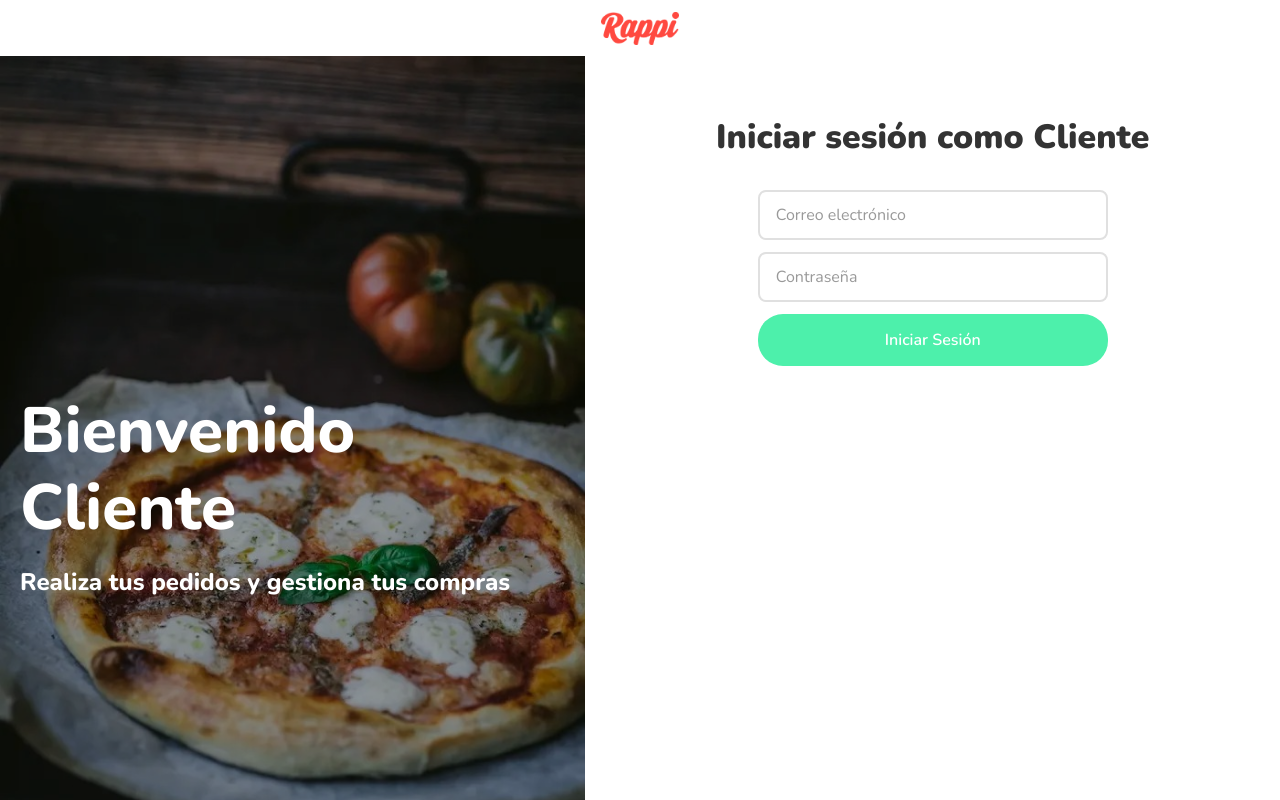
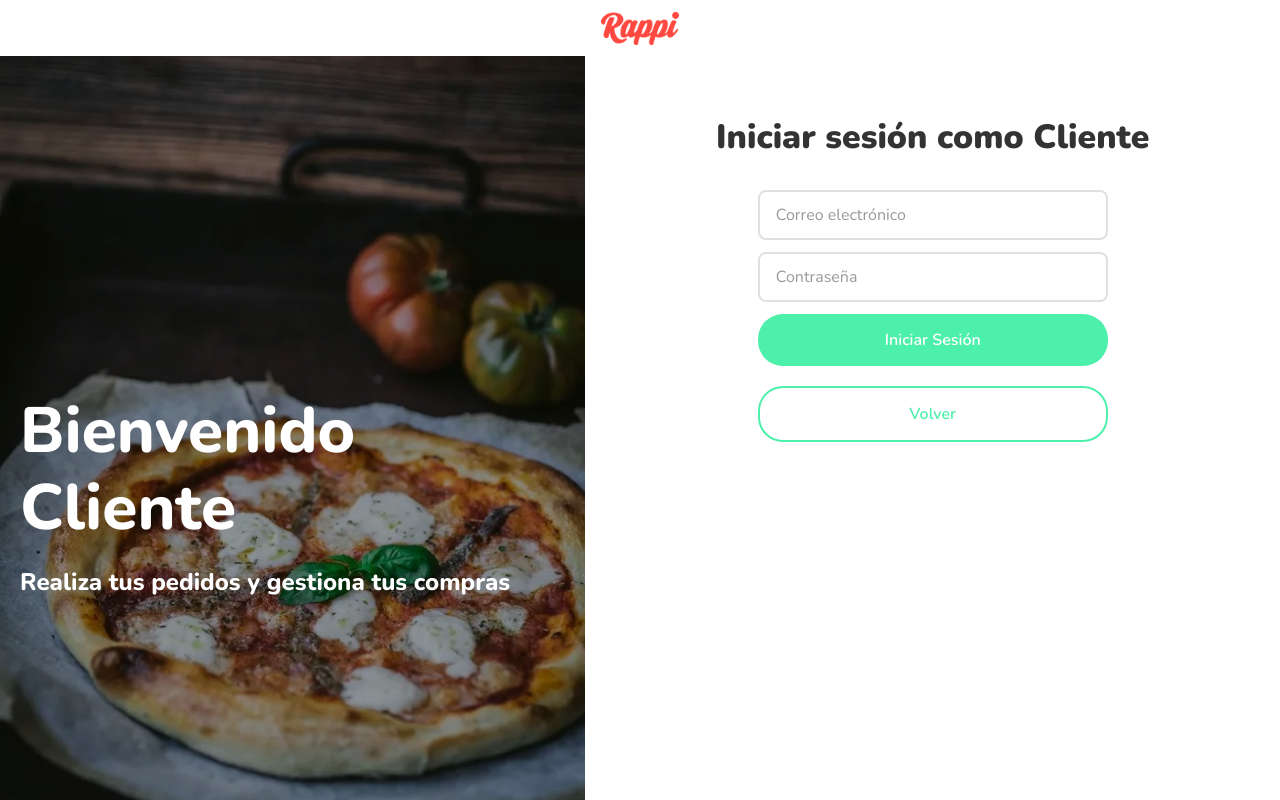
Before and after one commit to Marian0v0/RAPPI-PC-7, a React (Vite) app in the folder frontend/: page /cliente/login in a window 1280 px wide. Built offline with nearby package versions, Linux system fonts and the light colour scheme.

Commit message:
fix: mismatch URL to handle login backend request

```diff
--- a/frontend/src/pages/ClienteLogin/ClienteLogin.jsx
+++ b/frontend/src/pages/ClienteLogin/ClienteLogin.jsx
@@ -27,7 +27,7 @@ const ClienteLogin = () => {
     setLoading(true);
 
     try {
-      const response = await fetch("http://localhost:3000/backend/login", {
+      const response = await fetch("https://rappi-pc-7.onrender.com/backend/login", {
         method: "POST",
         headers: {
           "Content-Type": "application/json",
@@ -116,7 +116,7 @@ const ClienteLogin = () => {
             </button>
           </form>
           <button
-            className="base-button back-button"
+            className="base-button button-back"
             onClick={() => window.history.back()}
             disabled={loading}
           >
```
